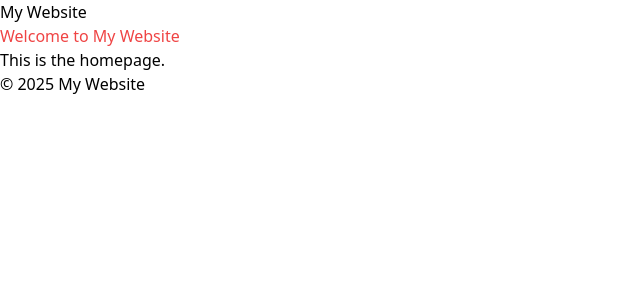
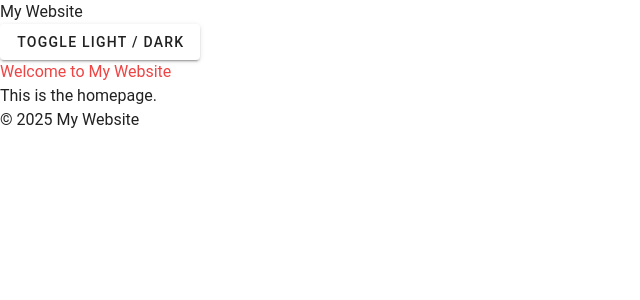
Before and after one commit to xayrullo/dashboard.frontend, a Nuxt app: page / in a window 1280 px wide. Shown: the top 300 px of the page, without its empty margins (0-640 px from the left). Built offline with nearby package versions, Linux system fonts and the light colour scheme.

Commit message:
Added vuetify and fixed some errors

```diff
--- a/layouts/default.vue
+++ b/layouts/default.vue
@@ -1,6 +1,8 @@
 <template>
+  <v-app>
     <header>
       <h1>My Website</h1>
+      <v-btn @click="theme.toggle()" text="Toggle Light / Dark"></v-btn>
     </header>
     <main>
       <NuxtPage />
@@ -8,4 +10,16 @@
     <footer>
       <p>&copy; 2025 My Website</p>
     </footer>
+  </v-app>
 </template>
+
+<script setup lang="ts">
+const colorMode = useColorMode();
+import { useTheme } from "vuetify";
+
+const theme = useTheme();
+
+function toggleDarkMode() {
+  colorMode.preference = colorMode.value === "dark" ? "light" : "dark";
+}
+</script>
--- a/nuxt.config.ts
+++ b/nuxt.config.ts
@@ -1,6 +1,11 @@
+import vuetify, { transformAssetUrls } from 'vite-plugin-vuetify'
+
 export default defineNuxtConfig({
   compatibilityDate: "2025-07-15",
   devtools: { enabled: true },
+  build: {
+    transpile: ['vuetify'],
+  },
   ssr: true,
   typescript: {
     shim: true,
@@ -9,10 +14,26 @@ export default defineNuxtConfig({
     vueJsx: {
       mergeProps: true,
     },
+    vue: {
+      template: {
+        transformAssetUrls,
+      },
+    },
   },
   imports: {
     autoImport: true,
   },
-  modules: ["@nuxtjs/tailwindcss"],
+  modules: [
+    "@nuxtjs/tailwindcss",
+    '@nuxtjs/color-mode',
+    (_options, nuxt) => {
+      nuxt.hooks.hook('vite:extendConfig', (config) => {
+        config.plugins?.push(vuetify({ autoImport: true }))
+      })
+    }
+  ],
   css: ["@/assets/css/tailwind.css"],
+  colorMode: {
+    classSuffix: '',
+  },
 });
--- /dev/null
+++ b/plugins/vuetify.ts
@@ -0,0 +1,13 @@
+import "@mdi/font/css/materialdesignicons.css";
+
+import "vuetify/styles";
+import { createVuetify } from "vuetify";
+
+export default defineNuxtPlugin((app) => {
+  const vuetify = createVuetify({
+    theme: {
+      defaultTheme: "system",
+    },
+  });
+  app.vueApp.use(vuetify);
+});
--- /dev/null
+++ b/tailwind.config.ts
@@ -0,0 +1,15 @@
+/** @type {import('tailwindcss').Config} */
+module.exports = {
+  darkMode: "class",
+  content: [
+    "./components/**/*.{js,ts,vue}",
+    "./layouts/**/*.vue",
+    "./pages/**/*.vue",
+    "./plugins/**/*.{js,ts}",
+    "./nuxt.config.{js,ts}",
+  ],
+  theme: {
+    extend: {},
+  },
+  plugins: [],
+};
```
Also changed, not shown: package.json (+7 -2 lines). Lines whose indentation alone changed are shown as unchanged.
